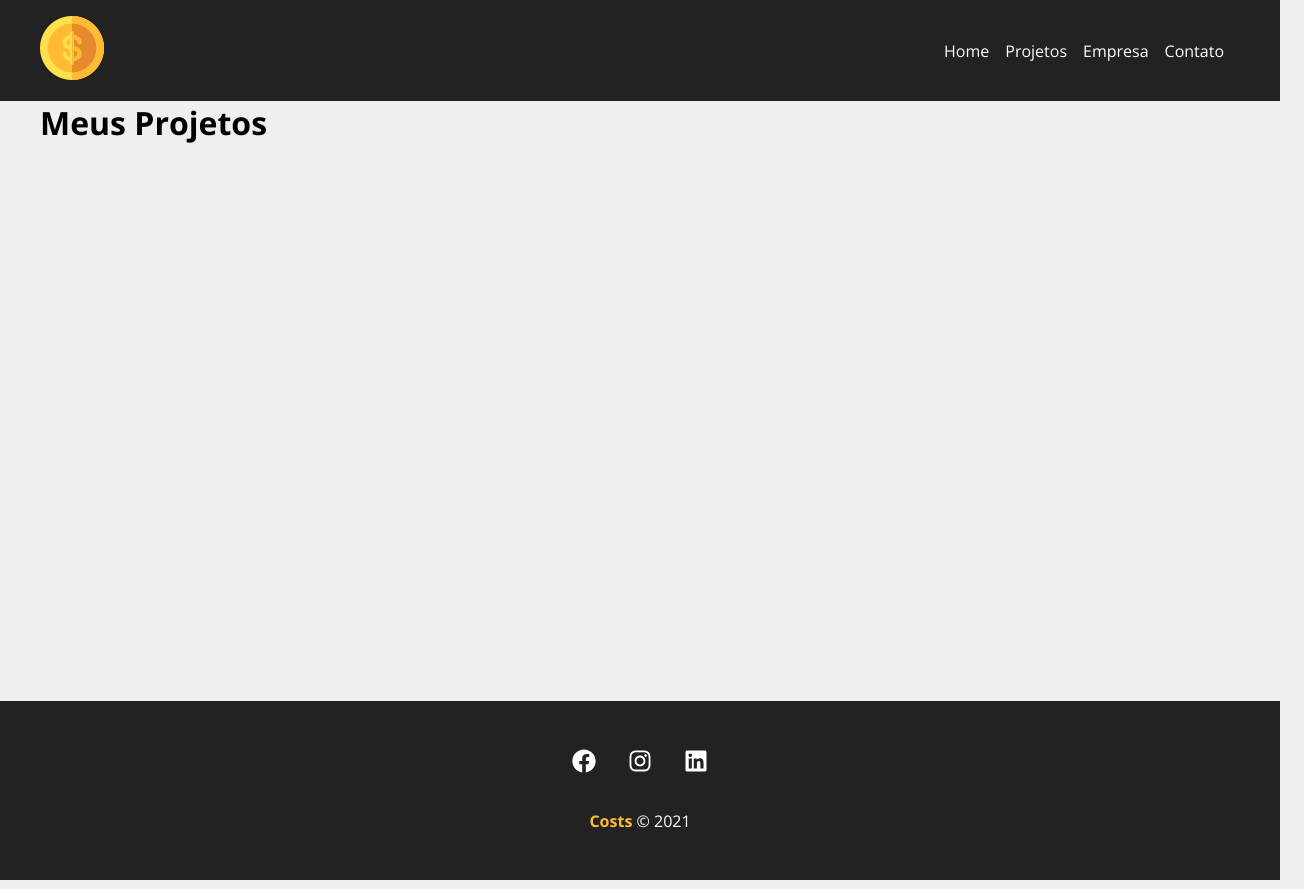
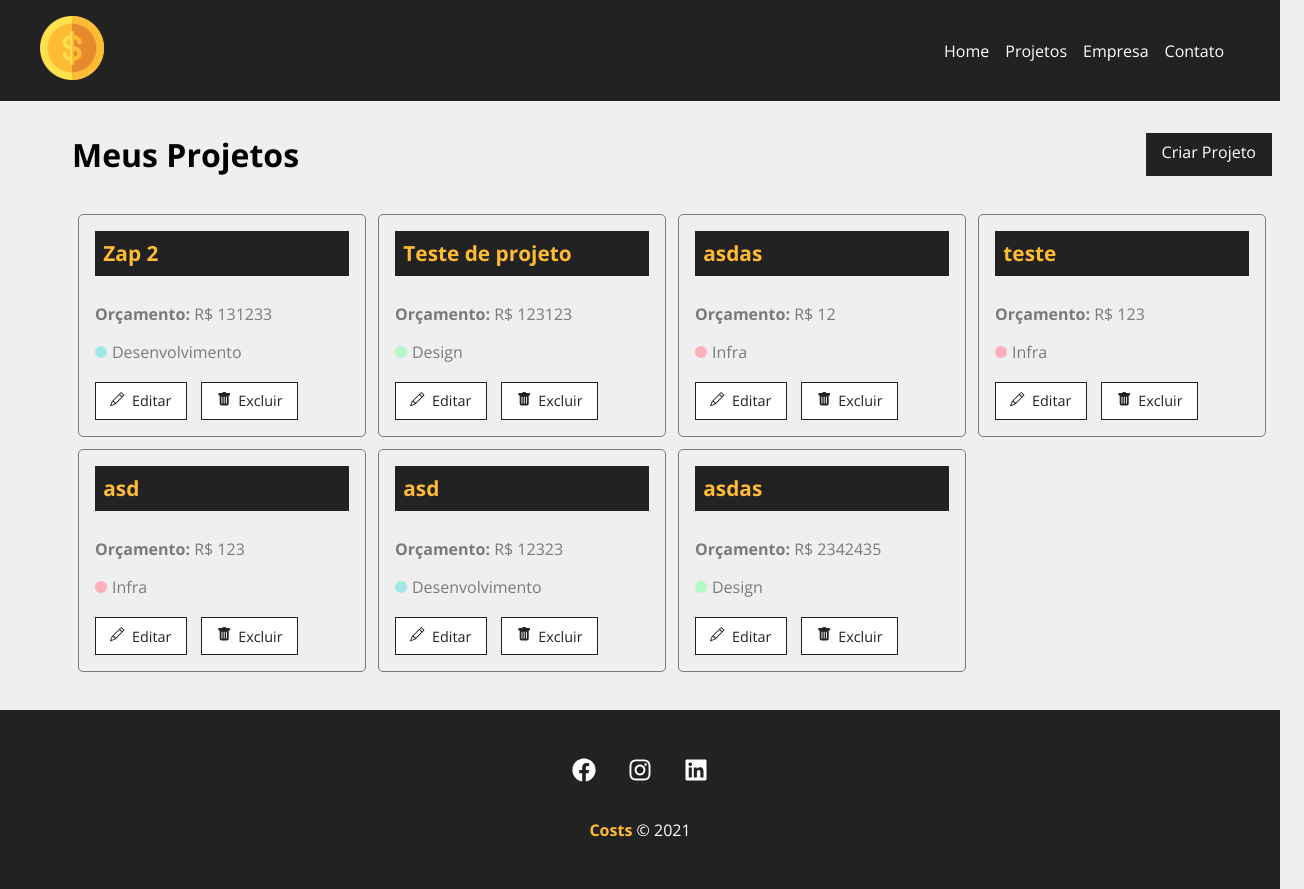
Before and after one commit to LukeRekt/React-Projeto-Site, a React (Create React App) app: page /projects in a window 1280 px wide. Shown: the whole page, 1304 px wide, since content can reach past the window. Built offline with nearby package versions, Linux system fonts and the light colour scheme; data requests are answered from the project's data file.

Commit message:
Listagem de projetos em /projects

```diff
--- a/src/components/pages/Projects.js
+++ b/src/components/pages/Projects.js
@@ -1,19 +1,56 @@
 import { useLocation } from "react-router-dom"
 
+import { useState, useEffect } from "react"
+
 import Message from "../layout/Message"
+import Container from '../layout/Container'
+import LinkButton from '../layout/LinkButton'
+import ProjectCard from "../project/ProjectCard"
+
+import styles from "./Projects.module.css"
+
 
 function Projects(){
+    const [projects, setProjects] = useState([]);
 
     const location = useLocation();
     let message = '';
     if(location.state){
         message = location.state.message
     }
+    useEffect(() => {
+        fetch("http://localhost:5000/projects", {
+            method: 'GET',
+            headers: {
+                'Content-Type': 'application/json',
+            },
+        }).then(resp => resp.json())
+        .then(data => {
+            console.log(data);
+            setProjects(data)
+        })
+        .catch(err => console.log(err))
+    }, [])
 
     return (
-        <div>
-            <h1>Meus Projetos</h1>
+        <div className={styles.project_container}>
+            <div className={styles.title_container}>
+                <h1>Meus Projetos</h1>
+                <LinkButton to="/newproject" text="Criar Projeto"></LinkButton>
+            </div>
             {message && <Message type="success" msg={message}/>}
+            <Container customClass="start">
+            {projects.length > 0 &&
+            projects.map((project) => (
+                <ProjectCard
+                id={project.id}
+                name={project.name}
+                budget={project.budget}
+                category={project.category.name}
+                key={project.id}
+                />
+            ))}
+            </Container>
         </div>
         )
 }
--- /dev/null
+++ b/src/components/pages/Projects.module.css
@@ -0,0 +1,9 @@
+.project_container {
+    padding: 2em;
+}
+
+.title_container{
+    display: flex;
+    justify-content: space-between;
+    margin-bottom: 2em;
+}
--- /dev/null
+++ b/src/components/project/ProjectCard.js
@@ -0,0 +1,25 @@
+import styles from './ProjectCard.module.css'
+import { Link } from 'react-router-dom'
+import {BsPencil, BsFillTrashFill} from 'react-icons/bs'
+
+function ProjectCard({id, name, budget, category, handleRemove}){
+    return (
+        <div className={styles.project_card}><h4>{name}</h4>
+        <p>
+            <span>Orçamento:</span> R$ {budget}
+        </p>
+        <p className={styles.category_text}>
+            <span className={`${styles[category.toLowerCase()]}`}></span> {category}
+        </p>
+        <div className={styles.project_card_actions}>
+            <Link to="/">
+                <BsPencil/>Editar
+            </Link>
+            <button> <BsFillTrashFill/>Excluir</button>
+        </div>
+        </div>
+
+    )
+}
+
+export default ProjectCard
--- /dev/null
+++ b/src/components/project/ProjectCard.module.css
@@ -0,0 +1,79 @@
+.project_card {
+    padding: 1em;
+    border: 1px solid #7a7a7a;
+    border-radius: 5px;
+    width: 24%;
+    margin: 0.5%;
+}
+
+.project_card h4{
+    background-color: #222;
+    color: #ffbb33;
+    padding: .4em;
+    margin-bottom: 1.3em;
+    font-size: 1.3em;
+}
+
+.project_card p {
+    color: #7a7a7a;
+    margin-bottom: 1em;
+}
+.project_card p span {
+    font-weight: bold;
+}
+.category_text{
+    display: flex;
+    align-items: center;
+}
+.category_text span{
+    display: block;
+    width: 12px;
+    height: 12px;
+    border-radius: 50%;
+    background-color: #ccc;
+    margin-right: 5px;
+}
+
+.category_text .infra{
+    background-color: #FFAEBC;
+}
+.category_text .desenvolvimento{
+    background-color: #A0E7E5;
+}
+.category_text .design{
+    background-color: #B4F8C8;
+}
+.category_text .planejamento{
+    background-color: #FBE7C6;
+}
+
+.project_card_actions {
+    margin-top: 1.2em;
+    display: flex;
+    align-items: center;
+}
+
+.project_card_actions a,
+.project_card_actions button {
+    text-decoration: none;
+    border: none;
+    background-color: #fff;
+    color: #222;
+    font-size: .9em;
+    padding: .6em 1em;
+    margin-right: 1em;
+    cursor: pointer;
+    border: 1px solid #222;
+    align-items: center;
+    justify-content: center;
+    transition: 0.5s;
+}
+
+.project_card_actions svg{
+    margin-right: .5em;
+}
+.project_card_actions a:hover,
+.project_card_actions button:hover{
+    background-color: #222;
+    color: #ffbb33;
+}
```
